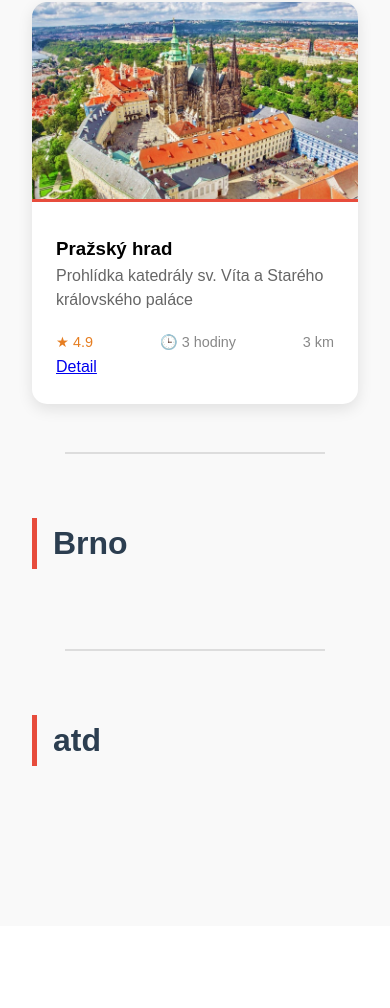
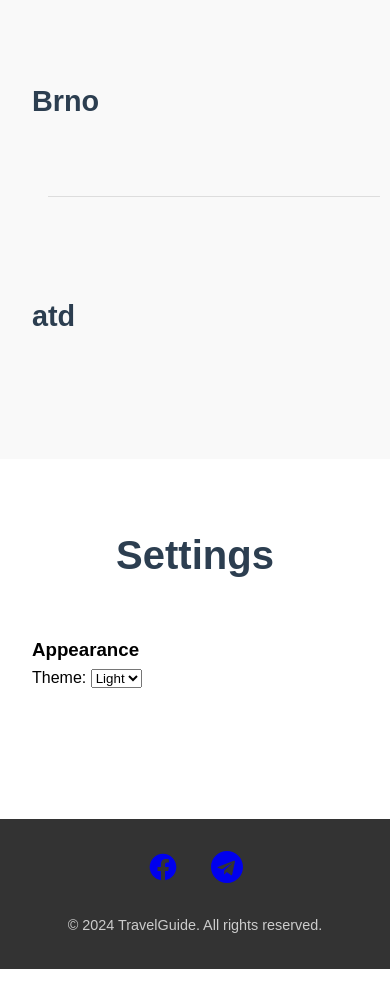
Before and after one commit to polughoul/interactive-tourist-guide, a plain HTML site: page templates/index.html in a window 390 px wide. Shown: the part 1634-2642 px from the top of the page. After the commit the page ends 2603 px from the top, so only its background shows below. Drawn offline with Linux system fonts and the light colour scheme.

Commit message:
add footer, svg icons for tg, facebook. Add dark theme styles, and function for changing. change style in guide cards,  Media queries

```diff
--- a/public/css/styles.css
+++ b/public/css/styles.css
@@ -136,7 +136,8 @@ body {
 #guides {
   padding: 4rem 2rem;
   background: #f9f9f9;
-  }
+  overflow-x: visible;
+}
 
 .guides-container {
   max-width: 1200px;
@@ -153,12 +154,8 @@ body {
 
 
 .guide-card {
-  background: white;
-  border-radius: 15px;
-  overflow: hidden;
-  box-shadow: 0 5px 15px rgba(0,0,0,0.1);
-  transition: transform 0.3s ease, box-shadow 0.3s ease;
-  cursor: pointer;
+  min-width: 300px;
+  flex-shrink: 0;
 }
 
 .guide-card:hover {
@@ -206,33 +203,122 @@ body {
 }
 
 /* styles for section cities */
+.city-groups {
+  display: flex;
+  flex-direction: column;
+  gap: 4rem;
+}
+
 .city-group {
-  margin-bottom: 4rem;
+  width: 100%;
 }
 
 .city-title {
-  font-size: 2rem;
+  font-size: 1.8rem;
   color: #2c3e50;
-  margin-bottom: 2rem;
-  padding-left: 1rem;
-  border-left: 5px solid #e74c3c;
+  margin-bottom: 1.5rem;
+  position: sticky;
+  left: 0;
 }
 
 .city-guides {
-  display: grid;
-  grid-template-columns: repeat(auto-fit, minmax(300px, 1fr));
+  display: flex;
   gap: 2rem;
-  margin-bottom: 3rem;
+  overflow-x: auto;
+  padding-bottom: 1rem;
+  scrollbar-width: thin;
 }
 
 .divider {
+  display: block;
   border: 0;
-  height: 2px;
+  height: 1px;
   background: #ddd;
-  margin: 3rem auto;
-  width: 80%;
+  margin: 2rem 0;
+  width: 100%;
 }
 
+/* styles for black theme */
+
+body.dark {
+  background: #1a1a1a;
+  color: #fff;
+}
+
+body.dark .main-nav {
+  background: #2d2d2d;
+}
+
+body.dark .nav-container {
+  background: #333;
+}
+
+body.dark .site-title {
+  color: #fff !important;
+}
+
+body.dark .nav-link {
+  color: #ccc;
+  background: #444;
+}
+
+body.dark .guide-card {
+  background: #333;
+}
+
+body.dark .guide-title {
+  color: #fff;
+}
+
+body.dark .guide-description {
+  color: #ccc;
+}
+
+/*styles for footer */
+.main-footer {
+  background: #333;
+  color: #fff;
+  padding: 2rem;
+  margin-top: 4rem;
+}
+
+.footer-content {
+  max-width: 1200px;
+  margin: 0 auto;
+  text-align: center;
+}
+
+.social-links {
+  display: flex;
+  justify-content: center;
+  gap: 2rem;
+  margin-bottom: 1.5rem;
+}
+
+.icon {
+  width: 32px;
+  height: 32px;
+  transition: opacity 0.3s ease;
+}
+
+.icon:hover {
+  opacity: 0.8;
+}
+
+.copyright {
+  font-size: 0.9rem;
+  color: #ccc;
+}
+
+body.dark .main-footer {
+  background: #1a1a1a;
+  border-top: 1px solid #333;
+}
+
+
+
+
+/* Media queries */
 @media (max-width: 768px) {
     .nav-container {
       flex-direction: column;
@@ -258,4 +344,25 @@ body {
     #about {
       margin-top: 140px;
     }
+    .city-groups {
+      flex-wrap: nowrap;
+      padding-bottom: 1rem;
+    }
+
+    .city-group {
+      min-width: 85vw;
+    }
+    .city-guides {
+      -webkit-overflow-scrolling: touch;
+      padding-left: 1rem;
+      padding-right: 1rem;
+    }
+
+    .guide-card {
+      min-width: 85vw;
+    }
+
+    .divider {
+      margin: 2rem 1rem;
+    }
 }
--- a/templates/index.html
+++ b/templates/index.html
@@ -34,7 +34,7 @@
     </div>
   </section>
 
-  <section id="guides" class="section fullscreen">
+  <section id="guides" class="section">
     <div class="guides-container">
       <h2 class="section-title">Available guides</h2>
       <div class="city-groups">
@@ -42,19 +42,43 @@
     </div>
   </section>
 
-  <section id="settings" class="section fullscreen">
-    <div class="content">
-      <h2>Settings</h2>
-      <div class="theme-switch">
-        <label for="theme">Téma:</label>
-        <select id="theme">
-          <option value="light">Black</option>
-          <option value="dark">White</option>
-        </select>
+  <section id="settings" class="section">
+    <div class="settings-container">
+      <h2 class="section-title">Settings</h2>
+
+      <div class="settings-content">
+        <div class="theme-card">
+          <h3>Appearance</h3>
+          <div class="theme-switch">
+            <label>Theme:</label>
+            <select id="theme">
+              <option value="light">Light</option>
+              <option value="dark">Dark</option>
+            </select>
+          </div>
+        </div>
       </div>
     </div>
   </section>
 
+  <footer class="main-footer">
+    <div class="footer-content">
+      <div class="social-links">
+        <a href="#" class="social-link">
+          <svg class="icon" viewBox="0 0 24 24">
+            <path fill="currentColor" d="M12 2.04C6.5 2.04 2 6.53 2 12.06C2 17.06 5.66 21.21 10.44 21.96V14.96H7.9V12.06H10.44V9.85C10.44 7.34 11.93 5.96 14.22 5.96C15.31 5.96 16.45 6.15 16.45 6.15V8.62H15.19C13.95 8.62 13.56 9.39 13.56 10.18V12.06H16.34L15.89 14.96H13.56V21.96C18.34 21.21 22 17.06 22 12.06C22 6.53 17.5 2.04 12 2.04Z"/>
+          </svg>
+        </a>
+        <a href="#" class="social-link">
+          <svg class="icon" viewBox="0 0 24 24">
+            <path fill="currentColor" d="M12 0C5.373 0 0 5.373 0 12s5.373 12 12 12 12-5.373 12-12S18.627 0 12 0zm5.894 8.221l-1.97 9.28c-.145.655-.537.818-1.084.508l-3-2.21-1.446 1.394c-.16.16-.295.295-.605.295l.213-3.05 5.56-5.022c.24-.213-.054-.334-.373-.121l-6.869 4.326-2.96-.924c-.64-.203-.658-.64.135-.954l11.566-4.458c.538-.196 1.006.128.832.941z"/>
+          </svg>
+        </a>
+      </div>
+      <p class="copyright">© 2024 TravelGuide. All rights reserved.</p>
+    </div>
+  </footer>
+
   <script src="/public/js/main.js"></script>
 </body>
 </html>
```
